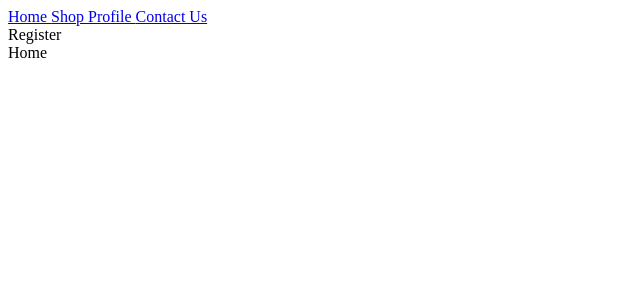
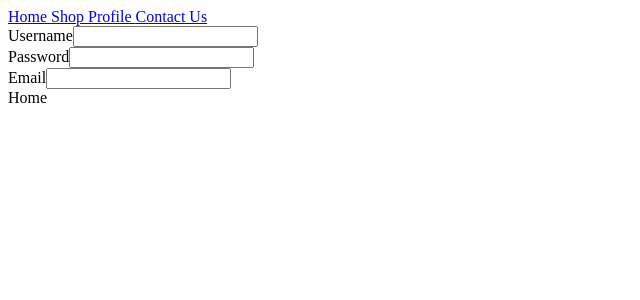
Before and after one commit to salvat36/endlesseasel, a React (Create React App) app in the folder client/: page / in a window 1280 px wide. Shown: the top 300 px of the page, without its empty margins (0-640 px from the left). Built offline with nearby package versions, Linux system fonts and the light colour scheme; no server answers.

Commit message:
add formik form structure

```diff
--- a/client/src/components/Register.js
+++ b/client/src/components/Register.js
@@ -51,13 +51,35 @@ const Register = ( {updateUser} ) => {
                 history.push('/')
               })
             } else {
-              //! res.json().then((error) => setError([error.error]))
+              //! res.json()
+              //!.then((error) => setError([error.error]))
             }
           })
         }
     })
   return (
-    <div>Register</div>
+    <div>
+      <form onSubmit={formik.handleSubmit}>
+        <>
+        <label>Username</label>
+        <input type='text' name='username' value={formik.values.username} onChange={formik.handleChange} onBlur={formik.handleBlur}/>
+        {formik.errors.username && formik.touched.username} <div>{formik.errors.username}</div>
+        </>
+        <>
+        <label>Password</label>
+        <input type='password' name='password' value={formik.values.password} onChange={formik.handleChange} onBlur={formik.handleBlur}/>
+        {formik.errors.password && formik.touched.password} <div>{formik.errors.password}</div>
+        </>
+        <>
+        <label>Email</label>
+        <input type='text' name='text' value={formik.values.email} onChange={formik.handleChange} onBlur={formik.handleBlur}/>
+        {formik.errors.email && formik.touched.email} <div>{formik.errors.email}</div>
+
+
+        </>
+
+      </form>
+    </div>
   )
 }
 
```
